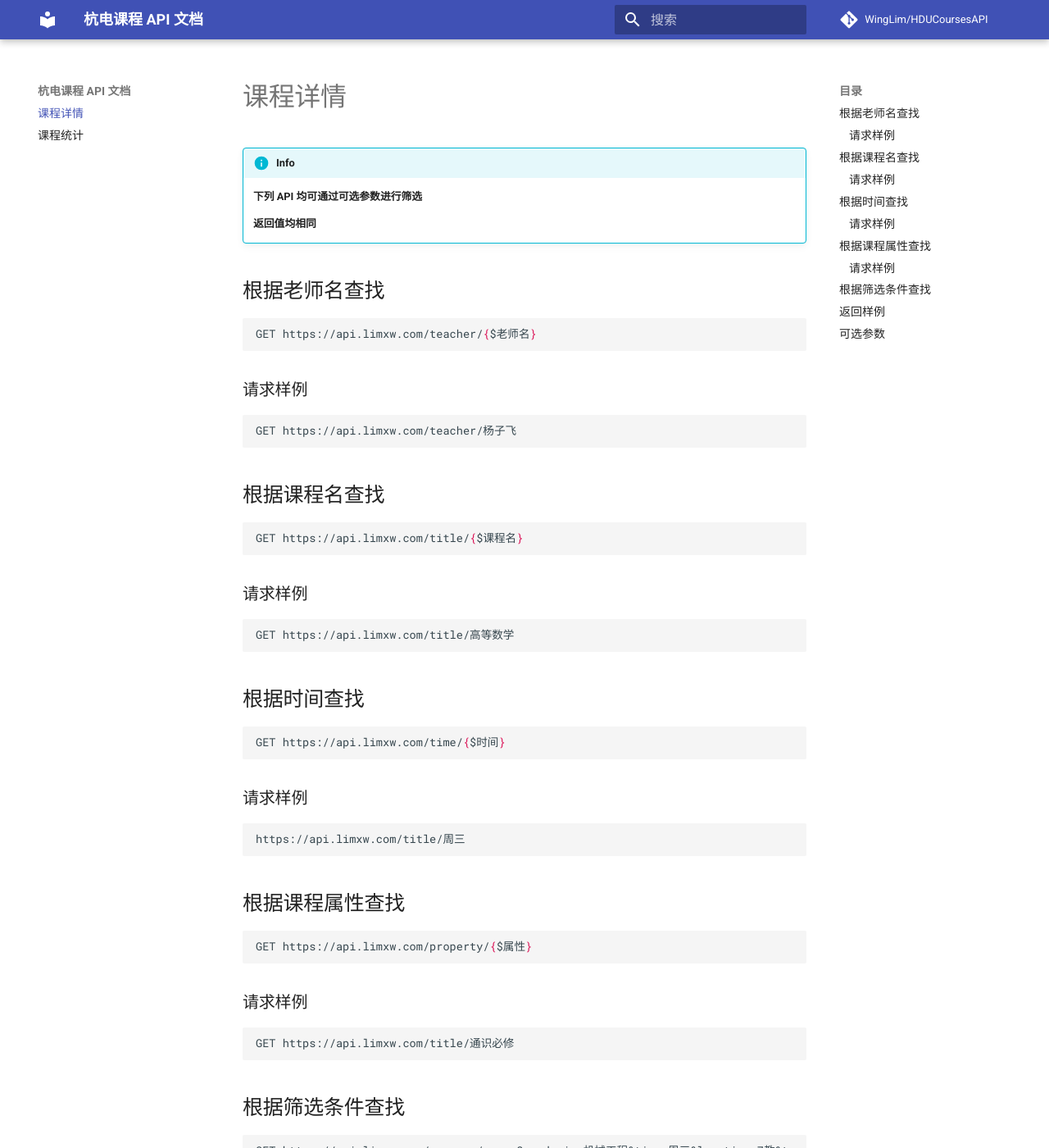
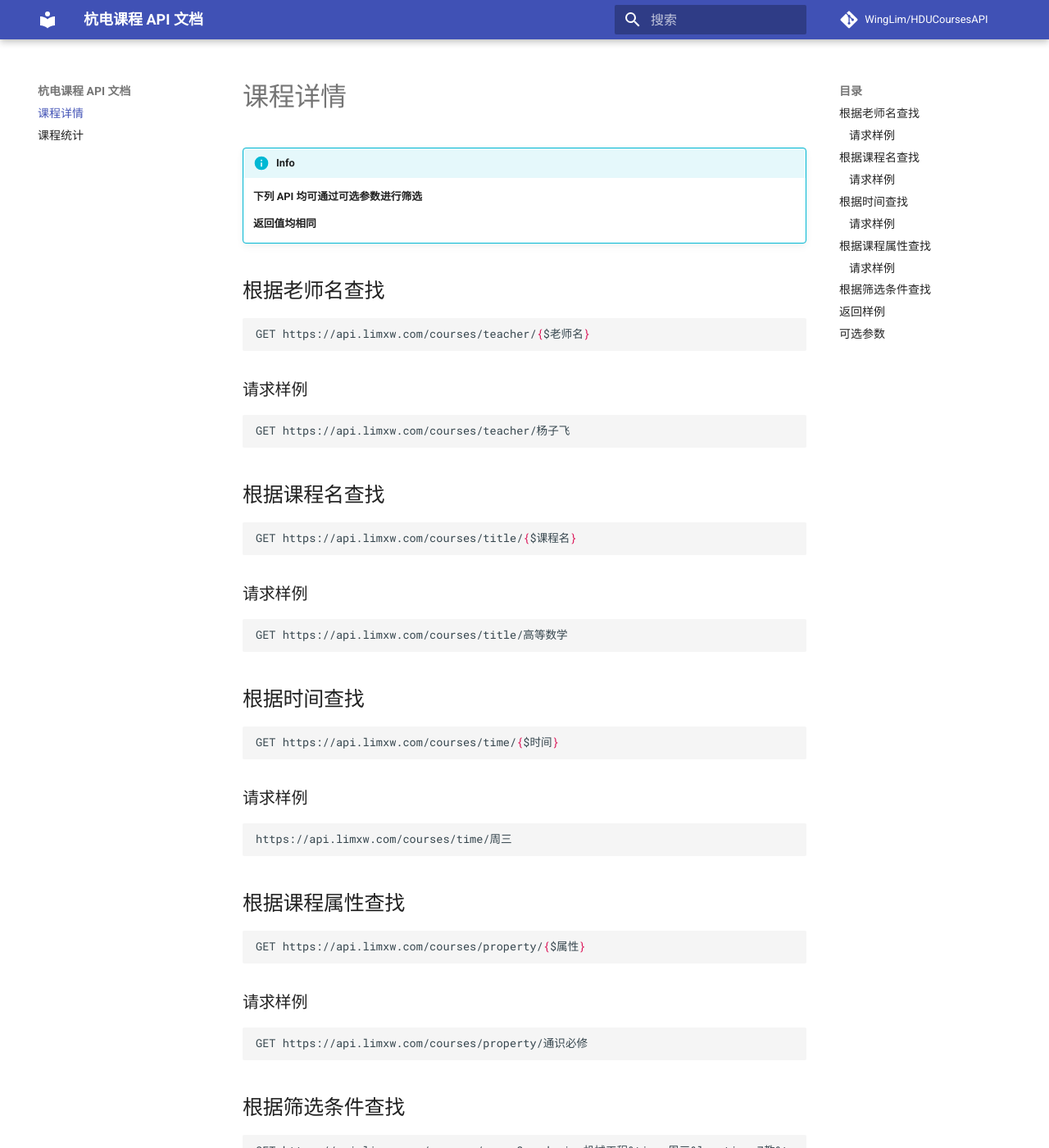
Before and after one commit to WingLim/HDUCoursesAPI, an MkDocs documentation site: the page built from docs/index.md, in a window 1280 px wide and 1400 px high. Shown: the whole window at 82% size. Built offline with MkDocs 1.6.1 and Material for MkDocs 9.7.7, drawn with Linux system fonts in a browser that asks for light colours; comment, search, counter and statistics services are not loaded; some of the changed lines change nothing that is shown.

Commit message:
docs: update api url

````diff
--- a/docs/index.md
+++ b/docs/index.md
@@ -6,42 +6,42 @@
 ## 根据老师名查找
 
 ```url
-GET https://api.limxw.com/teacher/{$老师名}
+GET https://api.limxw.com/courses/teacher/{$老师名}
 ```
 
 ### 请求样例
 ```url
-GET https://api.limxw.com/teacher/杨子飞
+GET https://api.limxw.com/courses/teacher/杨子飞
 ```
 
 
 ## 根据课程名查找
 ```url
-GET https://api.limxw.com/title/{$课程名}
+GET https://api.limxw.com/courses/title/{$课程名}
 ```
 ### 请求样例
 ```url
-GET https://api.limxw.com/title/高等数学
+GET https://api.limxw.com/courses/title/高等数学
 ```
 
 
 ## 根据时间查找
 ```url
-GET https://api.limxw.com/time/{$时间}
+GET https://api.limxw.com/courses/time/{$时间}
 ```
 ### 请求样例
 ```url
-https://api.limxw.com/title/周三
+https://api.limxw.com/courses/time/周三
 ```
 
 
 ## 根据课程属性查找
 ```url
-GET https://api.limxw.com/property/{$属性}
+GET https://api.limxw.com/courses/property/{$属性}
 ```
 ### 请求样例
 ```url
-GET https://api.limxw.com/title/通识必修
+GET https://api.limxw.com/courses/property/通识必修
 ```
 
 
````
